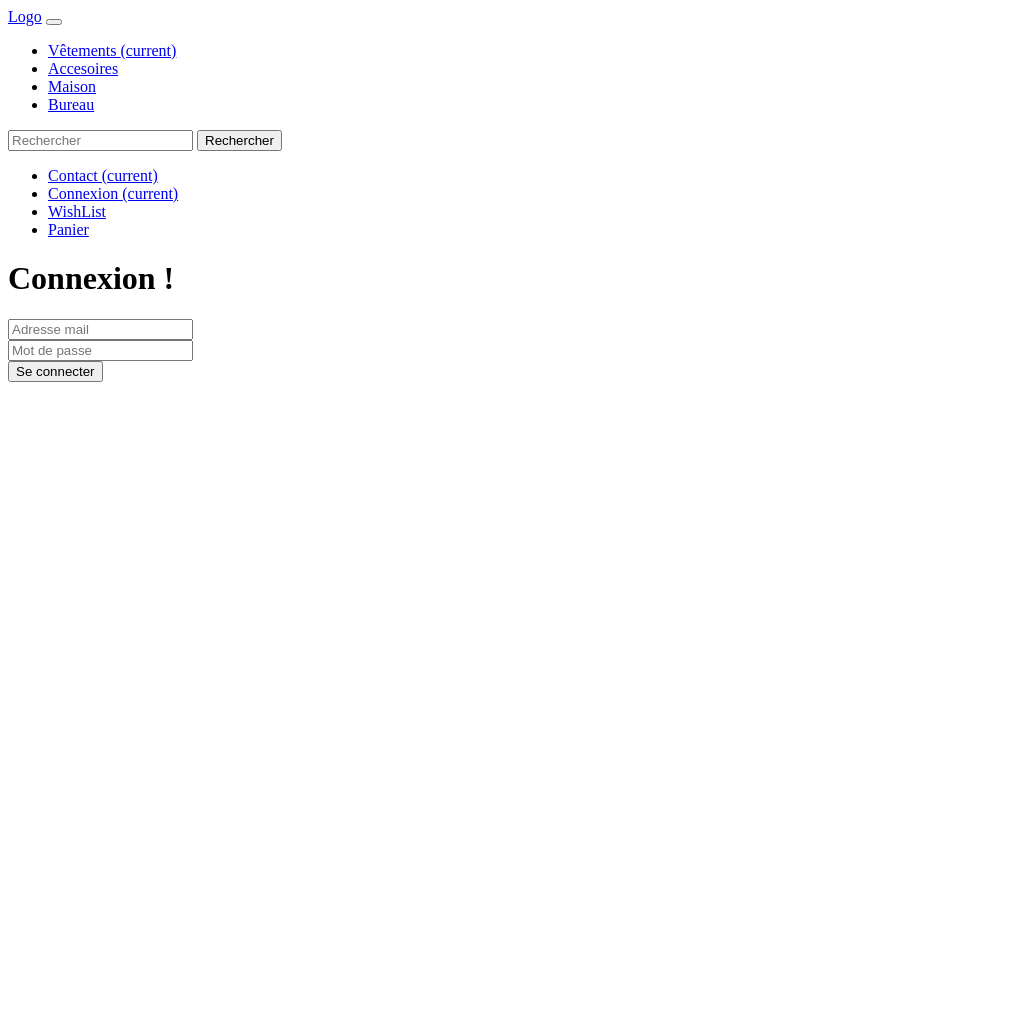
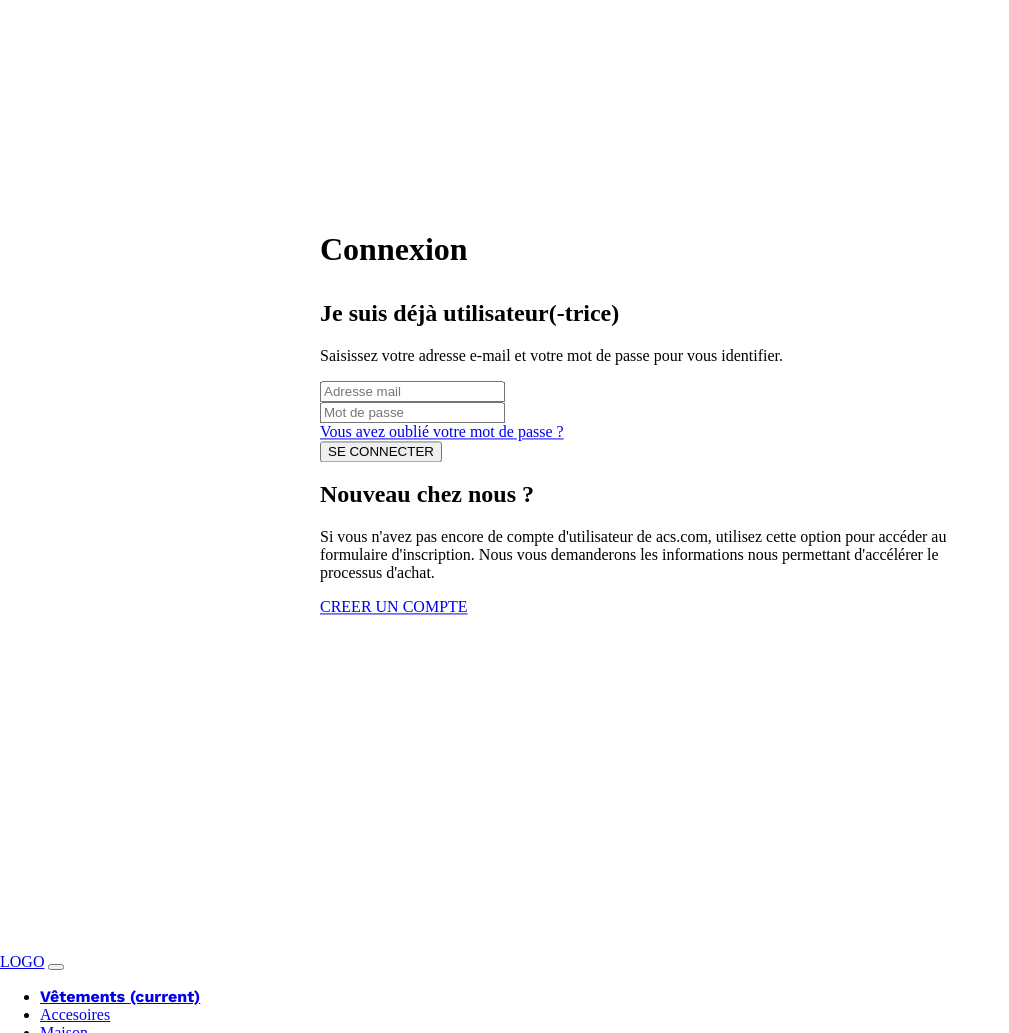
Before and after one commit to KennochaJilian/acscom, a Symfony app: template templates/security/login.html.twig in a window 1280 px wide. Shown: the whole page, without its empty margins (0-1009 px from the left). Run offline with Twig, Linux system fonts and the light colour scheme; the template is opened without the code that fills it, so the values that code supplies are empty; some libraries are stand-ins or nearby versions.

Commit message:
Mise en page bootstrap

```diff
--- a/package.json
+++ b/package.json
@@ -1,5 +1,6 @@
 {
   "devDependencies": {
+    "@fortawesome/fontawesome-free": "^5.12.1",
     "@symfony/webpack-encore": "^0.28.2",
     "core-js": "^3.0.0",
     "regenerator-runtime": "^0.13.2",
--- a/src/Controller/ContactFormController.php
+++ b/src/Controller/ContactFormController.php
@@ -23,11 +23,16 @@ class ContactFormController extends AbstractController
         $contact = new Contact();
 
         $form = $this->createForm(ContactType::class, $contact);
+
         $form->handleRequest($request);
 
+
+
         if($form->isSubmitted() && $form->isValid()){
+
             $manager->persist($contact);
             $manager->flush();
+
 
             return $this->redirectToRoute('homepage');
         }
--- a/templates/base.html.twig
+++ b/templates/base.html.twig
@@ -3,6 +3,7 @@
     <head>
         <meta charset="UTF-8">
         <title>{% block title %}Welcome!{% endblock %}</title>
+        <link href="https://fonts.googleapis.com/css?family=Bangers|Work+Sans:700&display=swap" rel="stylesheet">
         {% block stylesheets %}
             {{ encore_entry_link_tags('app') }}
         {% endblock %}
@@ -17,58 +18,61 @@
                 grid-template-columns: repeat(3, 1fr);
                 grid-gap: 20px;
             }
+
         </style>
     </head>
     <body>
         <header>
-<nav class="navbar navbar-expand-lg navbar-light bg-light">
-  <a class="navbar-brand" href="{{path('homepage')}}">Logo</a>
+<nav class="navbar navbar-expand-lg navbar-light bg-light border" style="position: fixed; bottom: 0; right: 0; left: 0; z-index: 99; height: 80px;">
+  <a class="navbar-brand" href="{{path('homepage')}}">LOGO</a>
   <button class="navbar-toggler" type="button" data-toggle="collapse" data-target="#navbarSupportedContent" aria-controls="navbarSupportedContent" aria-expanded="false" aria-label="Toggle navigation">
     <span class="navbar-toggler-icon"></span>
   </button>
 
   <div class="collapse navbar-collapse" id="navbarSupportedContent">
-    <ul class="navbar-nav mr-auto">
-      <li class="nav-item ">
-        <a class="nav-link" href="{{ path('pageCategory', {'id' : 1}) }}">Vêtements <span class="sr-only">(current)</span></a>
+    <ul class="navbar-nav w-50 justify-content-between">
+      <li class="nav-item p-3">
+        <a class="nav-link" style="font-family: 'Work Sans';" href="{{ path('pageCategory', {'id' : 1}) }}">Vêtements <span class="sr-only">(current)</span></a>
       </li>
-      <li class="nav-item">
+      <li class="nav-item p-3">
         <a class="nav-link" href="{{ path('pageCategory', {'id' : 2}) }}">Accesoires</a>
       </li>
-      <li class="nav-item">
+      <li class="nav-item p-3">
         <a class="nav-link" href="{{ path('pageCategory', {'id' : 4}) }}">Maison</a>
       </li>
-      <li class="nav-item">
+      <li class="nav-item p-3">
         <a class="nav-link" href="{{ path('pageCategory', {'id' : 5}) }}">Bureau</a>
       </li>
     </ul>
-    <form method="POST" action="{{ path('homepage') }}" class="form-inline my-2 my-lg-0">
-      <input name="search" class="form-control mr-sm-2" type="search" placeholder="Rechercher" aria-label="Search">
-      <button class="btn btn-outline-success my-2 my-sm-0" type="submit">Rechercher</button>
-    </form>
-      <ul class="navbar-nav ml-auto">
-        <li class="nav-item ">
+    <div class="col-3 d-flex flex-row ">
+      <form method="POST" action="{{ path('homepage') }}" class="form-inline my-2 my-lg-0">
+        <input name="search" class="form-control mr-sm-2" type="search" placeholder="Rechercher" aria-label="Search">
+      </form>
+      <button class="btn btn-dark" type="submit">Rechercher</button>
+    </div>
+      <ul class="navbar-nav mr-auto w-50 justify-content-around">
+        <li class="nav-item p-3 ">
             <a class="nav-link" href="{{ path('contact_form') }}">Contact <span class="sr-only">(current)</span></a>
           </li>
       {% if not app.user %}
-      <li class="nav-item ">
+      <li class="nav-item p-3 ">
         <a class="nav-link" href="{{ path('security_login') }}"> Connexion <span class="sr-only">(current)</span></a>
       </li>
 
       {% else %}
-        <li class="nav-item ">
+        <li class="nav-item p-3 ">
         <a class="nav-link" href="{{ path('profil_user') }}"> Profil <span class="sr-only">(current)</span></a>
       </li>
-        <li class="nav-item ">
+        <li class="nav-item p-3 ">
         <a class="nav-link" href="{{ path('security_logout') }}"> Deconnexion <span class="sr-only">(current)</span></a>
       </li>
       {% endif %}
 
 
-      <li class="nav-item">
+      <li class="nav-item p-3 ">
         <a class="nav-link" href="#">WishList</a>
       </li>
-      <li class="nav-item">
+      <li class="nav-item p-3 ">
         <a class="nav-link" href="{{ path('cart_index') }}">Panier</a>
       </li>
     </ul>
--- a/templates/contact_form/index.html.twig
+++ b/templates/contact_form/index.html.twig
@@ -5,7 +5,7 @@
 {% block body %}
 
 {{ form_start(contactForm)}}
-<div class="container form_container">
+<div class="container form_container" style="position:absolute;top:40%; left:50%; transform: translate(-50%,-50%);">
     <div class="d-flex flex-column w-75 mx-auto pt-4">
 
     {{ form_row(contactForm.name)}}
--- a/templates/product/_product.html.twig
+++ b/templates/product/_product.html.twig
@@ -51,7 +51,7 @@
                                         <form action="#">1</form>
                                         <p>Ajouter au panier</p>
                                     </div>
-                                    <button class="button_info btn btn-info w-50">Acceder au panier</button>
+                                    <a href="{{ path('cart_add', {'id' : product.id}) }}">Ajouter au panier</a>
                                 </div>
                             </div>
                         </div>
--- a/templates/security/login.html.twig
+++ b/templates/security/login.html.twig
@@ -1,7 +1,19 @@
 {% extends 'base.html.twig' %}
 
 {% block body %}
-<h1> Connexion ! </h1>
+
+<div class="container " style="position:absolute;top:40%; left:50%; transform: translate(-50%,-50%);">
+
+    <div class="d-flex flex-column border bg-dark text-light" style="margin-bottom: 5%;">
+        <h1> Connexion </h1>
+    </div>
+
+    <div class="row justify-content-around ">
+
+        <div class="d-flex flex-column col-6 ">
+
+            <h2>Je suis déjà utilisateur(-trice)</h2>
+            <p>Saisissez votre adresse e-mail et votre mot de passe pour vous identifier.</p>
 
             <form action="{{path('security_login')}}" method="POST">
                 <div class="form-group">
@@ -10,8 +22,33 @@
                 <div class="form-group">
                     <input placeholder="Mot de passe" required name= "_password" type="password" class="form-control">
                 </div>
+
+                <a href="#">Vous avez oublié votre mot de passe ?</a>
+
                 <div class="form-group">
-    <button class="btn btn-success" type="submit"> Se connecter</button>
+                    <button class="btn btn-dark w-50 mt-4" type="submit"> SE CONNECTER</button>
                 </div>
+
             </form>
+
+
+        </div>
+
+        <div class="d-flex flex-column col-4 ">
+
+            <div class="d-flex flex-column ">
+
+                <h2>Nouveau chez nous ?</h2>
+            <p>Si vous n'avez pas encore de compte d'utilisateur de acs.com, utilisez cette option pour accéder au formulaire d'inscription.
+
+                Nous vous demanderons les informations nous permettant d'accélérer le processus d'achat.</p>
+
+            </div>
+                    <a href="{{ path('security_registration')}}" class="btn btn-dark w-100 mx-0 mt-4">CREER UN COMPTE</a>
+        </div>
+
+    </div>
+
+</div>
+
 {% endblock %}
```
Also changed, not shown: assets/css/app.css (+9 -0 lines), templates/security/registration.html.twig (+14 -2 lines), assets/images/logo.png (added), 1 other file. Lines whose indentation alone changed are shown as unchanged.
